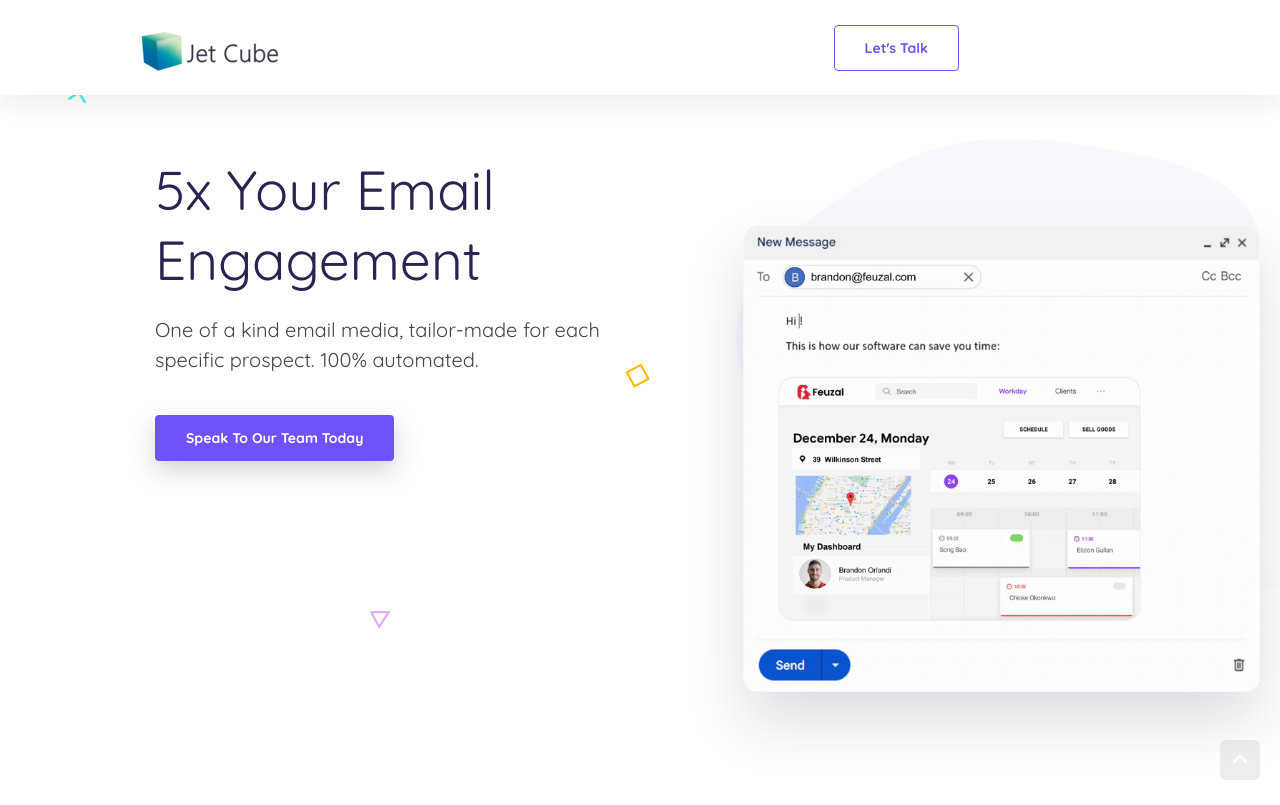
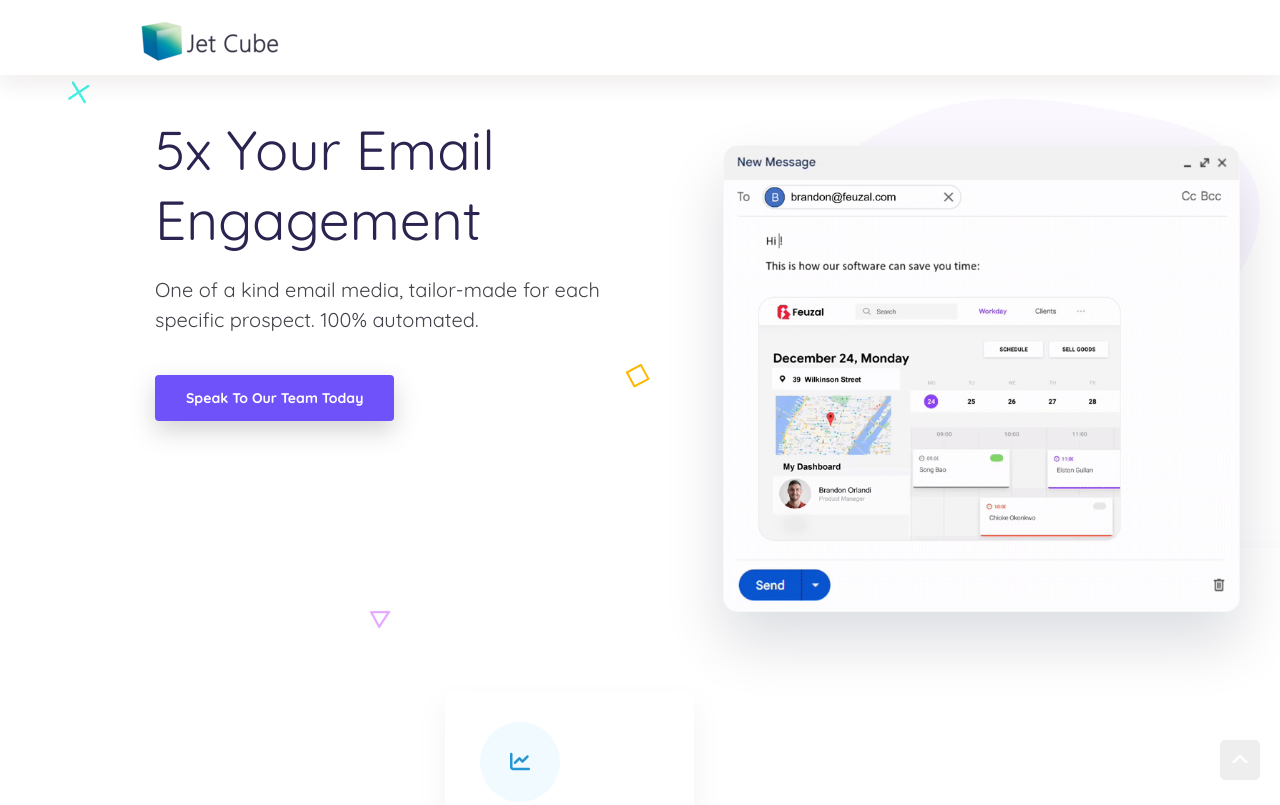
Before and after one commit to omer2018/website, a plain HTML site: page index.html in a window 1280 px wide. Shown: the top 805 px of the page. Drawn offline with Linux system fonts and the light colour scheme.

Commit message:
Remove let's talk button and fix gif position

```diff
--- a/css/custom.css
+++ b/css/custom.css
@@ -7,7 +7,7 @@ header.container {
     z-index: 100;
     box-shadow: 0 10px 20px 0 rgba(79,35,35,.08);
     width: 100%;
-    height: 95px;
+    height: 75px;
 }
 .header-logo {
     display: flex;
@@ -144,7 +144,7 @@ HEADER DROPMENU
         border: 1px solid #f3f3f3ab;
         border-radius: 15px;
         box-shadow: 0 30px 60px 0 rgba(0,11,40,0.14);
-        margin: 50px 0 0 0;
+        margin: 30px 0 0 0;
     }
         .hero .hero-right > .hero-bg > img {
             position: absolute;
--- a/css/layout.css
+++ b/css/layout.css
@@ -17,7 +17,7 @@ body {
 .container {
     display: grid;
     grid-template-columns: 1fr 1200px 1fr;
-    padding: 60px 0;
+    padding: 40px 0;
 }
     .container > .row {
         display: grid;
--- a/index.html
+++ b/index.html
@@ -44,9 +44,6 @@
             </a>
             <nav id="header_nav" style="display: none;">
             </nav>
-            <div class="header-button col-3">
-                <a class="button white" href="/letstalk">Let's Talk</a>
-            </div>
         </div>
     </header>
     <!-- hero -->
@@ -59,7 +56,7 @@
                     <a href="/letstalk" class="button">Speak To Our Team Today</a>
                 </div>
             </div>
-            <div class="hero-right col-6 col-lg-12" style="padding: 20px;">
+            <div class="hero-right col-6 col-lg-12" style="padding-right: 40px;">
                 <img src="./img/demo.gif" alt="Hero-image🚀">
                 <div class="hero-bg">
                     <img src="./img/hero-bg.png" alt="Hero-bg">
```
Also changed, not shown: letstalk.html (+1 -1 lines).
